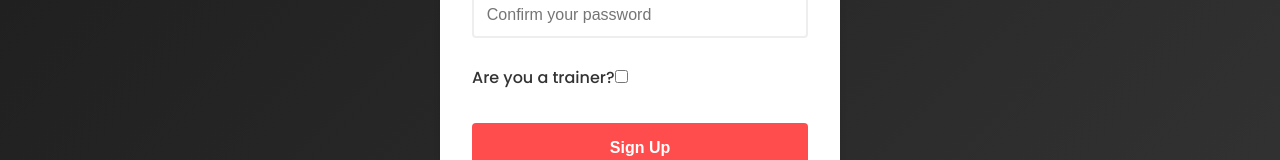
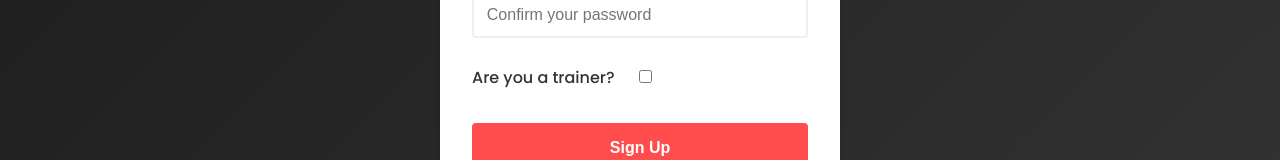
Before and after one commit to TusharGhosh56/Fit_Club, a React (Create React App) app: page /signup in a window 1280 px wide. Shown: the part 603-763 px from the top of the page. Built offline with nearby package versions, Linux system fonts and the light colour scheme; no server answers.

Commit message:
minor css fixes

```diff
--- a/src/css/Auth.css
+++ b/src/css/Auth.css
@@ -56,7 +56,7 @@
 
 .form-group input[type="checkbox"] {
   width: auto;
-  margin-left: 0;
+  margin-left: 1.5rem;
   margin-top: 0.5rem;
 }
 
```
